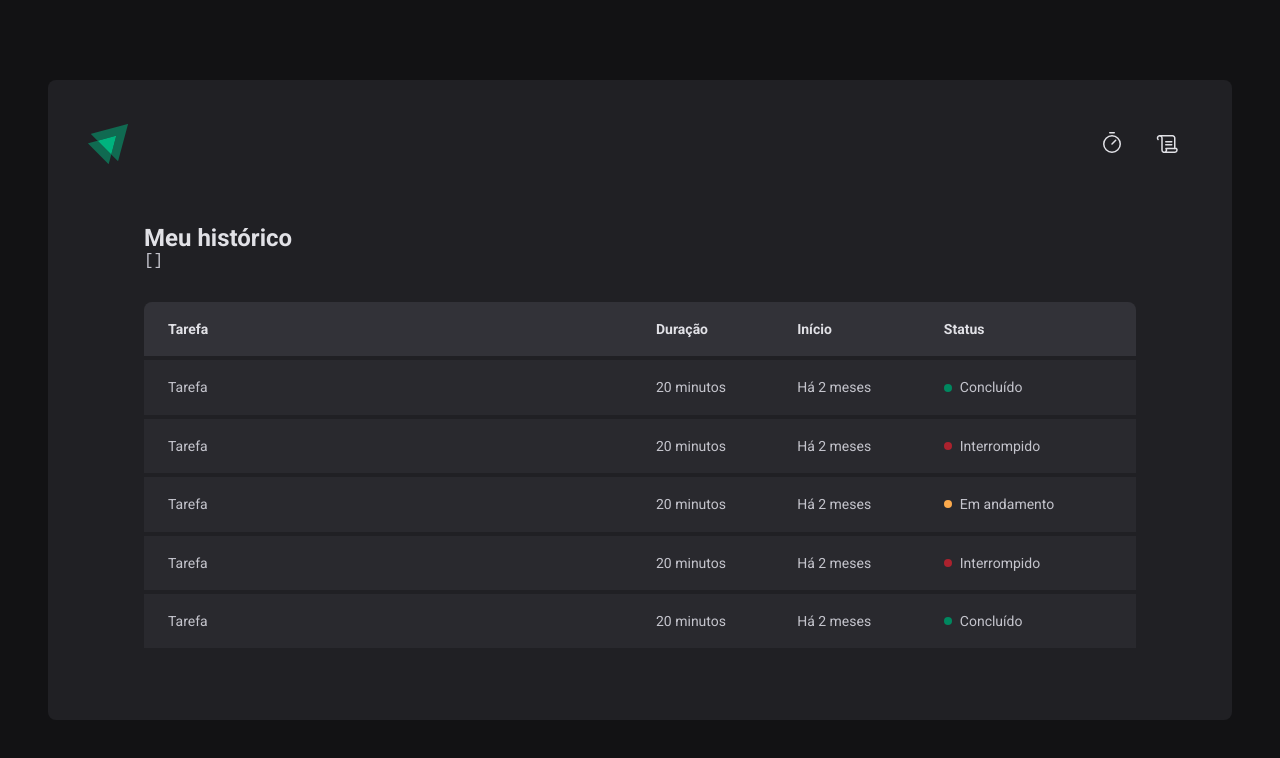
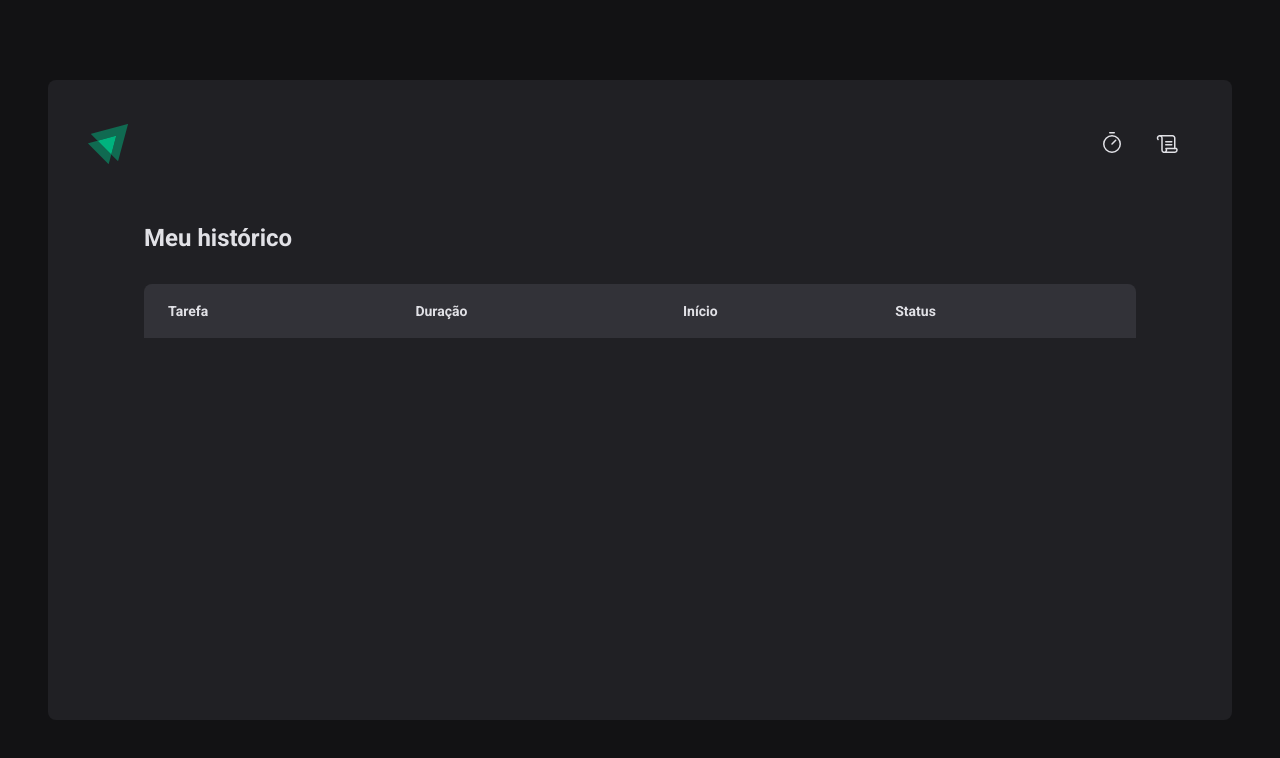
Before and after one commit to ldvndev/launch-timer, a React (Vite) app: page /history in a window 1280 px wide. Shown: the top 758 px of the page. Built offline with nearby package versions, Linux system fonts and the light colour scheme.

Commit message:
feat: Add date formatting

```diff
--- a/src/contexts/CyclesContext.tsx
+++ b/src/contexts/CyclesContext.tsx
@@ -66,8 +66,6 @@
     setCycles((state) => [...state, newCycle])
     setActiveCycleId(id)
     setAmountSecondsPassed(0)
-
-    // reset()
   }
 
   function interruptCurrentCycle() {
--- a/src/pages/History/index.tsx
+++ b/src/pages/History/index.tsx
@@ -1,4 +1,6 @@
 import { useContext } from 'react'
+import { formatDistanceToNow } from 'date-fns'
+import ptBr from 'date-fns/locale/pt-BR'
 import { HistoryContainer, HistoryList, Status } from './styles'
 import { CyclesContext } from '../../contexts/CyclesContext'
 
@@ -8,9 +10,6 @@
   return (
     <HistoryContainer>
       <h1>Meu histórico</h1>
-
-      <pre>{JSON.stringify(cycles, null, 2)}</pre>
-
       <HistoryList>
         <table>
           <thead>
@@ -22,46 +21,33 @@
             </tr>
           </thead>
           <tbody>
-            <tr>
-              <td>Tarefa</td>
-              <td>20 minutos</td>
-              <td>Há 2 meses</td>
-              <td>
-                <Status $statusColor="green">Concluído</Status>
-              </td>
-            </tr>
-            <tr>
-              <td>Tarefa</td>
-              <td>20 minutos</td>
-              <td>Há 2 meses</td>
-              <td>
-                <Status $statusColor="red">Interrompido</Status>
-              </td>
-            </tr>
-            <tr>
-              <td>Tarefa</td>
-              <td>20 minutos</td>
-              <td>Há 2 meses</td>
-              <td>
-                <Status $statusColor="yellow">Em andamento</Status>
-              </td>
-            </tr>
-            <tr>
-              <td>Tarefa</td>
-              <td>20 minutos</td>
-              <td>Há 2 meses</td>
-              <td>
-                <Status $statusColor="red">Interrompido</Status>
-              </td>
-            </tr>
-            <tr>
-              <td>Tarefa</td>
-              <td>20 minutos</td>
-              <td>Há 2 meses</td>
-              <td>
-                <Status $statusColor="green">Concluído</Status>
-              </td>
-            </tr>
+            {cycles.map((cycle) => {
+              return (
+                <tr key={cycle.id}>
+                  <td>{cycle.task}</td>
+                  <td>{cycle.minutesAmount}</td>
+                  <td>
+                    {formatDistanceToNow(cycle.startDate, {
+                      addSuffix: true,
+                      locale: ptBr,
+                    })}
+                  </td>
+                  <td>
+                    {cycle.finishedDate && (
+                      <Status $statusColor="green">Concluído</Status>
+                    )}
+
+                    {cycle.interruptedDate && (
+                      <Status $statusColor="red">Interrompido</Status>
+                    )}
+
+                    {!cycle.finishedDate && !cycle.interruptedDate && (
+                      <Status $statusColor="yellow">Em andamento</Status>
+                    )}
+                  </td>
+                </tr>
+              )
+            })}
           </tbody>
         </table>
       </HistoryList>
--- a/src/pages/Home/index.tsx
+++ b/src/pages/Home/index.tsx
@@ -38,14 +38,19 @@
     },
   })
 
-  const { handleSubmit, watch /* reset */ } = newCycleForm
+  const { handleSubmit, watch, reset } = newCycleForm
+
+  function handleCreateNewCycle(data: NewCycleFormData) {
+    createNewCycle(data)
+    reset()
+  }
 
   const task = watch('task')
   const isSubmitDisabled = !task
 
   return (
     <HomeContainer>
-      <form onSubmit={handleSubmit(createNewCycle)} action="">
+      <form onSubmit={handleSubmit(handleCreateNewCycle)} action="">
         <FormProvider {...newCycleForm}>
           <NewCycleForm />
         </FormProvider>
```
